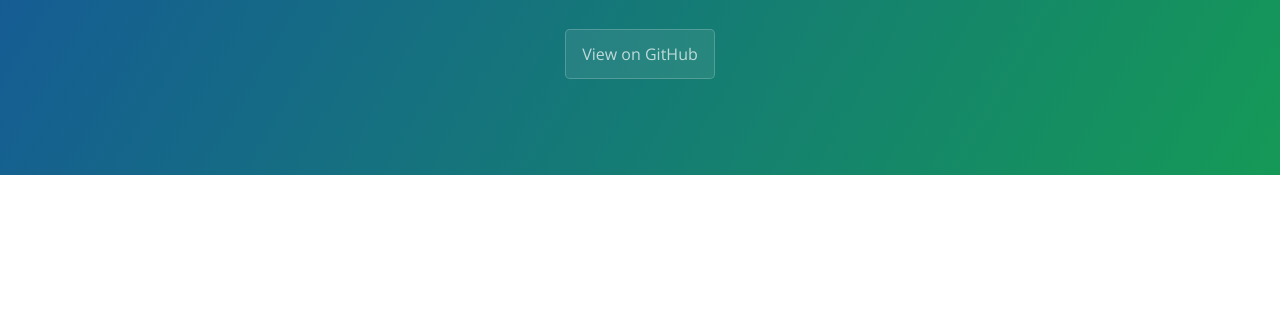
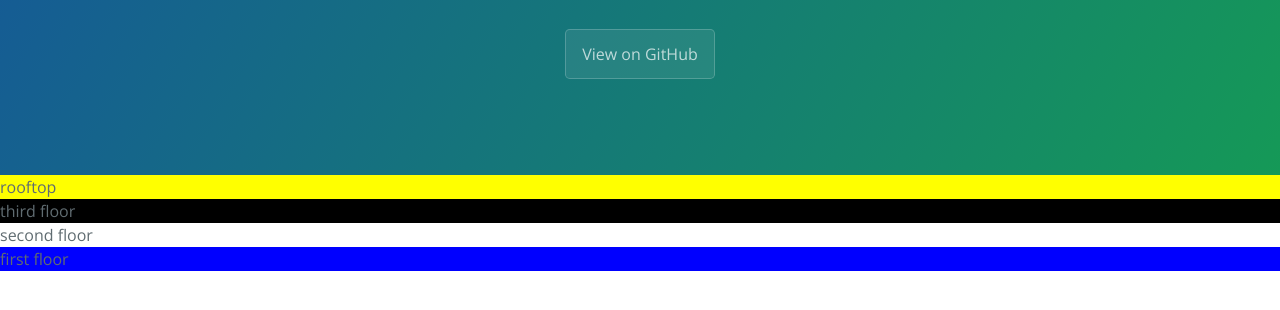
Before and after one commit to roolearngear/chiher, a plain HTML site: page index.html in a window 1280 px wide. Shown: the part 208-518 px from the top of the page. Drawn offline with nearby package versions, Linux system fonts and the light colour scheme.

Commit message:
container fluid setting

```diff
--- a/index.html
+++ b/index.html
@@ -18,13 +18,23 @@
       <a href="https://github.com/roolearngear/chiher" class="btn">View on GitHub</a>
     </section>
 
-    <section class="main-content">
-      <div id="rooftop" style="background-color: yellow;"></div>
-      <div id="thirdfloor" style="background-color: black;"></div>
-      <div id="secondfloor" style="background-color: white;"></div>
-      <div id="firstfloor" style="background-color: blue;"></div>
+    <div class="container-fluid">
+      <div class="row">
+        <div id="rooftop" style="background-color: yellow;" class="col-md-12">rooftop</div>
+      </div>
+      <div class="row">
+        <div id="thirdfloor" style="background-color: black;" class="col-md-12">third floor</div>
+      </div>
+      <div class="row">
+        <div id="secondfloor" style="background-color: white;" class="col-md-12">second floor</div>
+      </div>
+      <div class="row">
+        <div id="firstfloor" style="background-color: blue;" class="col-md-12">first floor</div>
+      </div>
 
-    </section>
+
+
+    </div>
 
 
   </body>
```
